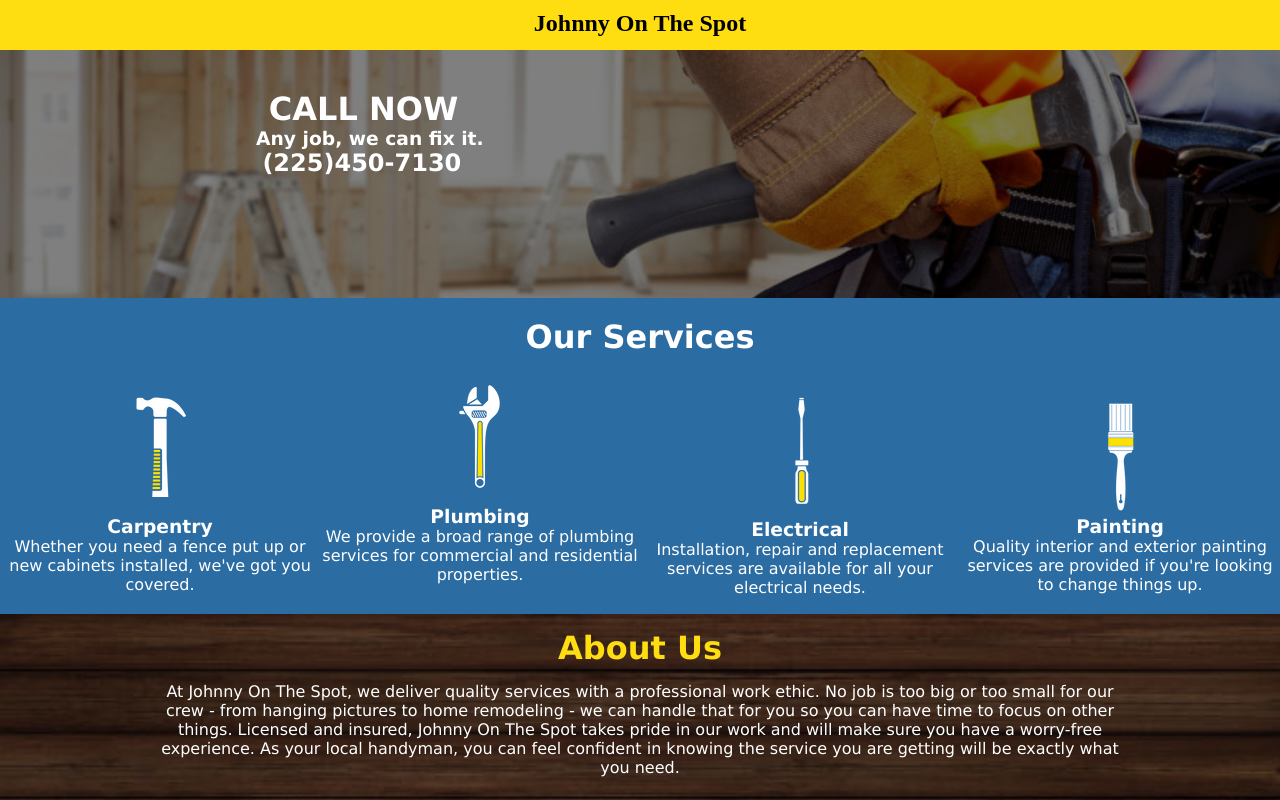
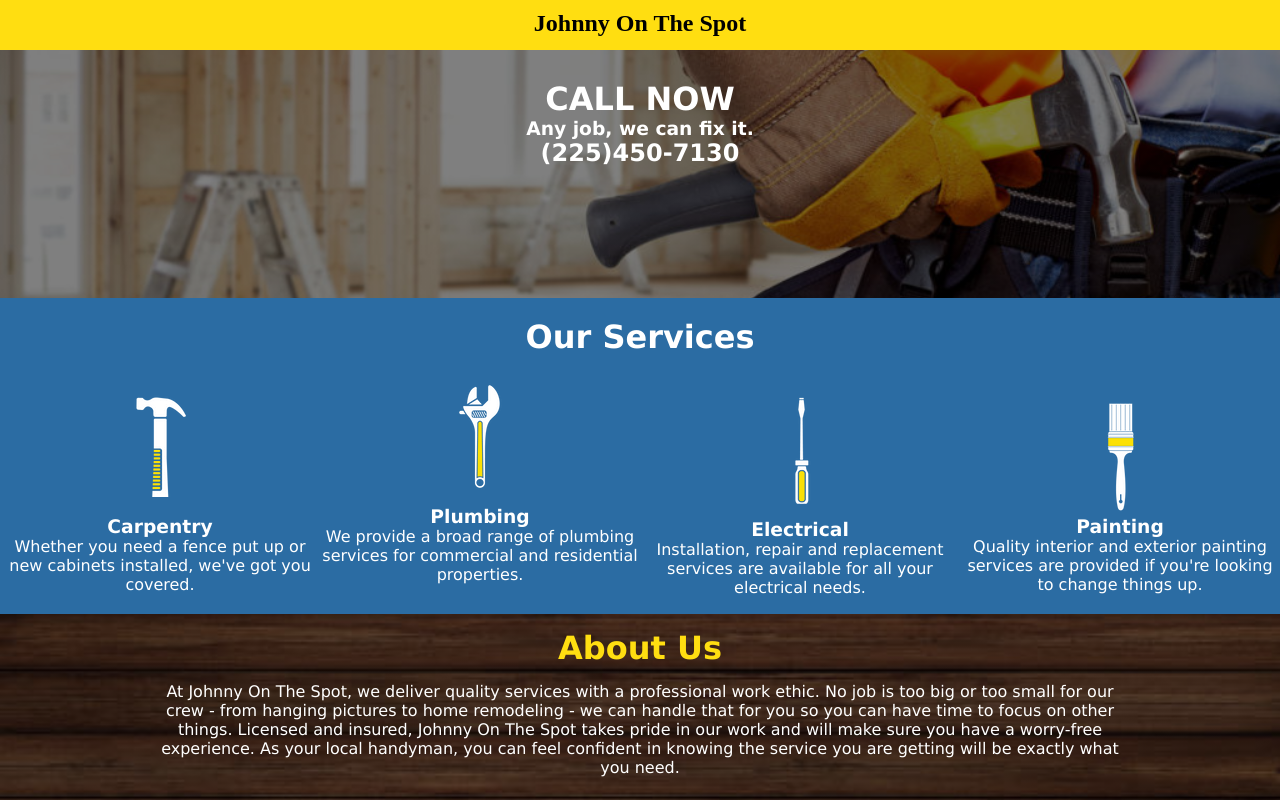
Before and after one commit to johnnyonthespot747/johnnyonthespot747.github.io, an Angular app: page / in a window 1280 px wide. Shown: the top 800 px of the page. Built offline with nearby package versions, Linux system fonts and the light colour scheme.

Commit message:
home fix

```diff
--- a/src/app/home/home.component.css
+++ b/src/app/home/home.component.css
@@ -30,19 +30,16 @@
 }
 
 #home h1 {
-    padding-top: 40px;
-    padding-left: 21%;
-    margin-bottom: 0px;
+    padding-top: 30px;
+    text-align: center;
 }
 
 #home h2 {
-    padding-left: 20.5%;
-    margin: 0;
+    text-align: center;
 }
 
 #home h3 {
-    padding-left: 20%;
-    margin-top: 0px;
+    text-align: center;
 }
 
 #services {
```
